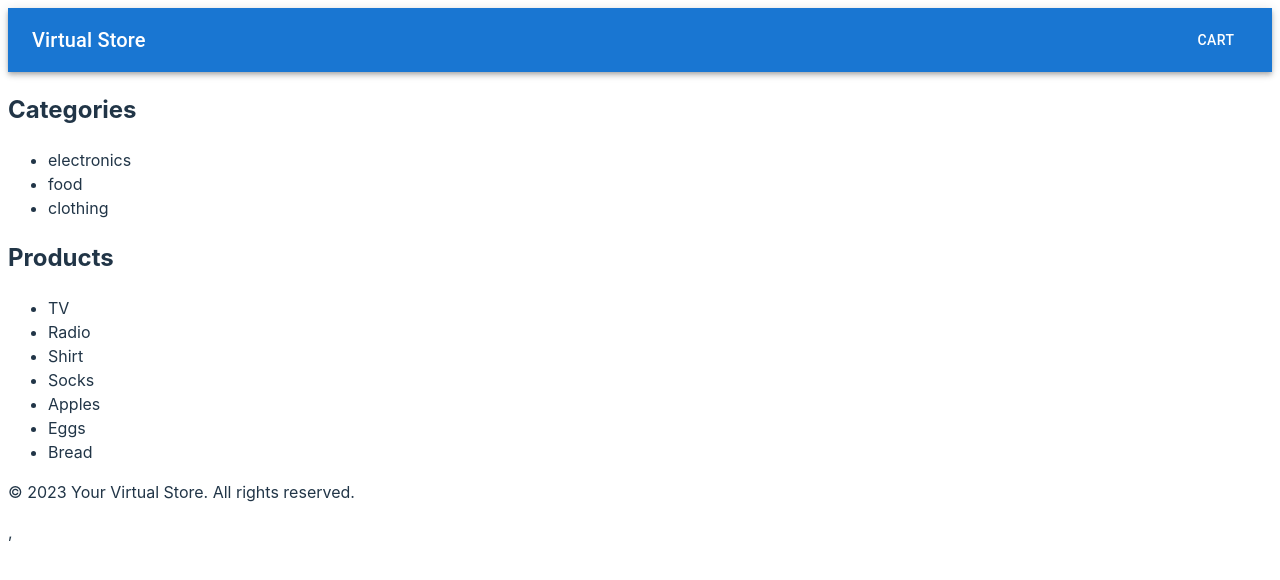
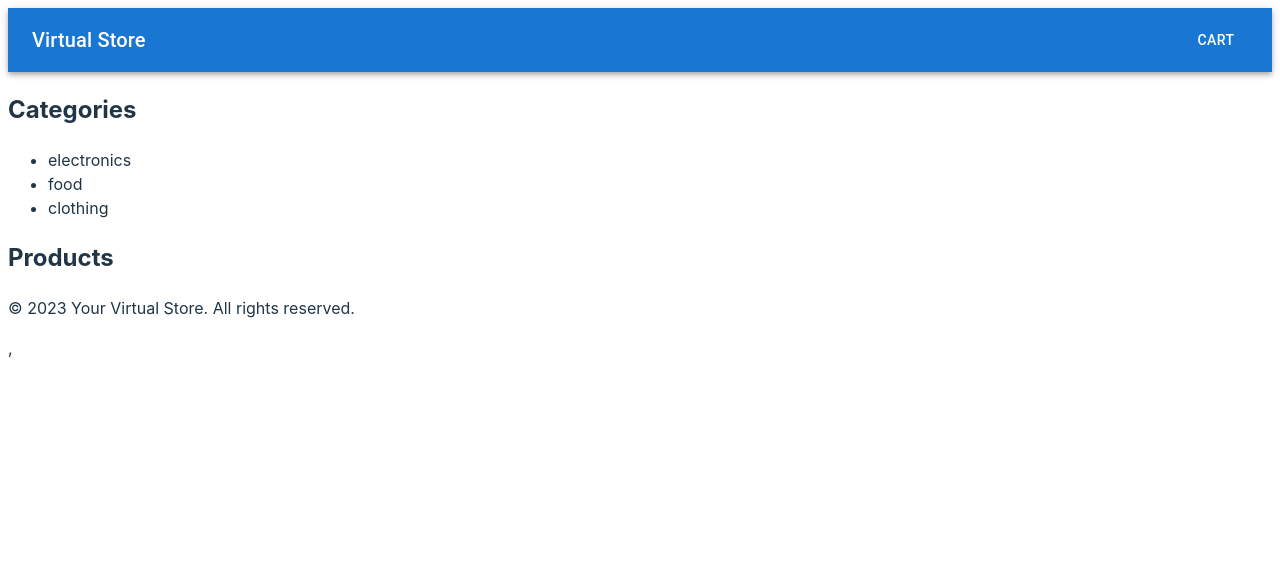
Before and after one commit to EvaGraceSmith/storefront, a React (Vite) app: page / in a window 1280 px wide. Shown: the top 580 px of the page. Built offline with nearby package versions, Linux system fonts and the light colour scheme.

Commit message:
products now showing

```diff
--- a/src/Components/Categories/index.jsx
+++ b/src/Components/Categories/index.jsx
@@ -1,12 +1,12 @@
-import React from 'react';
 import { useSelector, useDispatch } from 'react-redux';
 import { selectCategory } from '../../store/categories';
 
 const Categories = () => {
-  const {categories, categoryId} = useSelector((state) => state.categories);
+  const {categories} = useSelector((state) => state.categories);
   const dispatch = useDispatch();
 
   const handleCategoryClick = (categoryId) => {
+    console.log('handleCategoryClick', categoryId);
     dispatch(selectCategory(categoryId));
   };
 
@@ -15,7 +15,7 @@ const Categories = () => {
       <h2>Categories</h2>
       <ul>
         {categories.map((category) => (
-          <li key={category.id} onClick={() => handleCategoryClick(category.id)}>
+          <li key={category.id} onClick={() => handleCategoryClick(category.name)}>
             {category.name}
           </li>
         ))}
--- a/src/Components/Products/index.jsx
+++ b/src/Components/Products/index.jsx
@@ -1,10 +1,10 @@
-import React from 'react';
 import { useSelector } from 'react-redux';
 
 const Products = () => {
-  const selectedCategoryId = useSelector((state) => state.categories.selectedCategoryId);
+  const selectedCategory = useSelector((state) => state.categories.activeCategory);
   const products = useSelector((state) =>
-    state.products.filter((product) => product.categoryId === selectedCategoryId)
+    state.products.filter((product) =>
+        product.category === selectedCategory),
   );
 
   return (
```
Also changed, not shown: src/index.jsx (added, +12 -0 lines).
